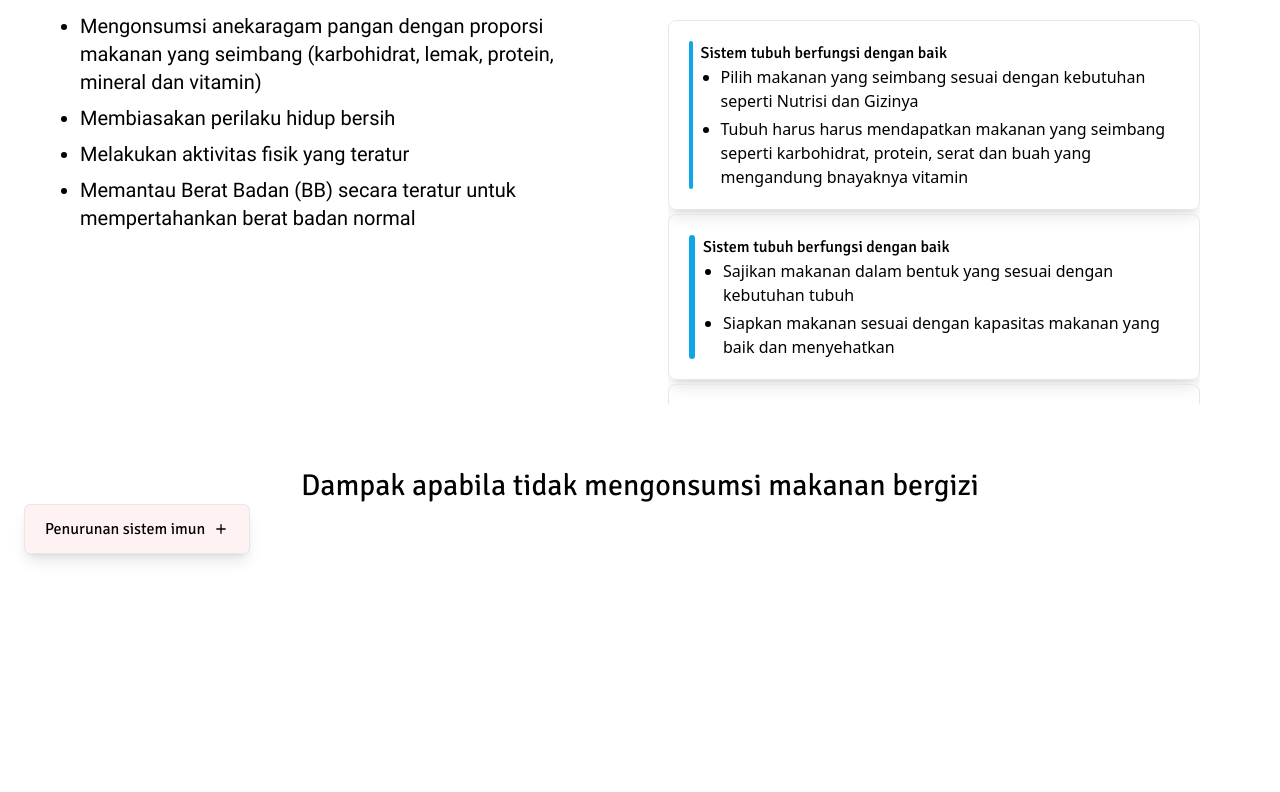
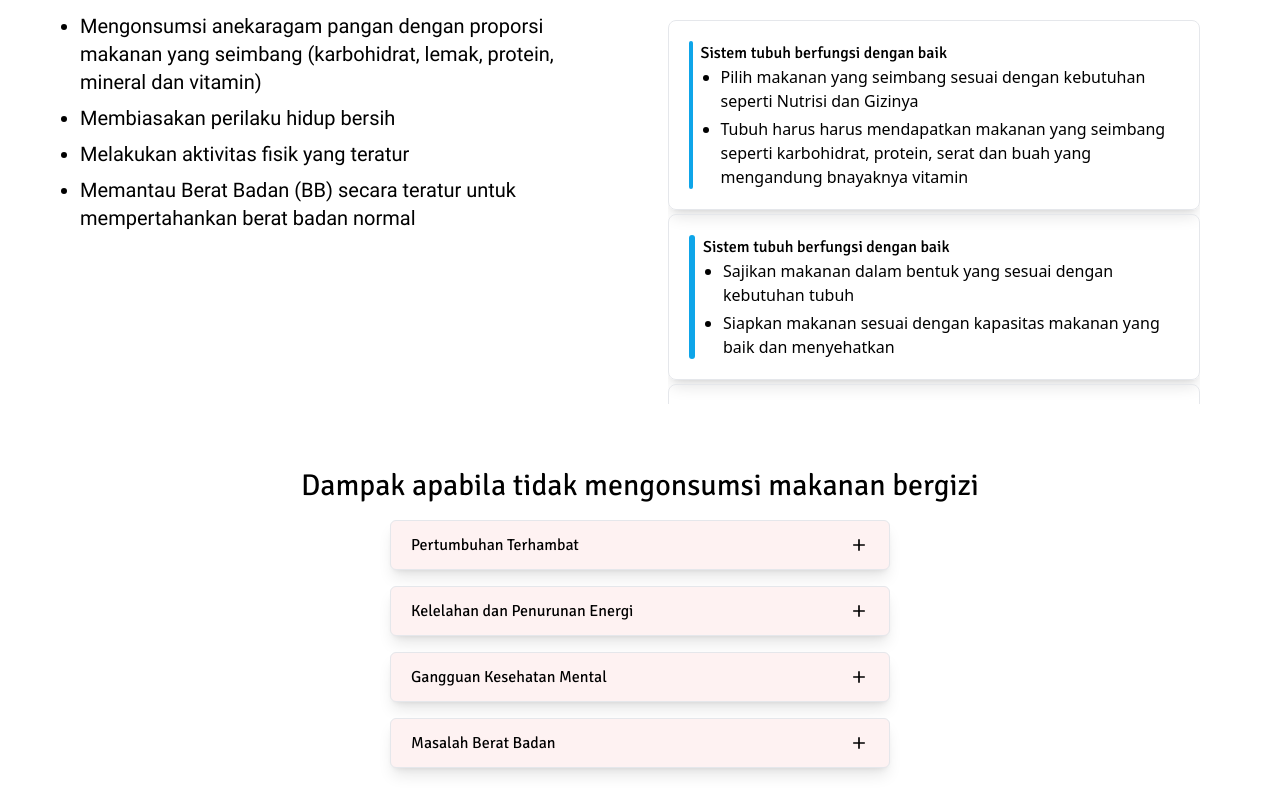
Before and after one commit to Fishniki/web-sagasitas, a React (Vite) app: page / in a window 1280 px wide. Shown: the part 2243-3035 px from the top of the page. Before the commit the page ends 2821 px from the top, so only its background shows below. Built offline with nearby package versions, Linux system fonts and the light colour scheme.

Commit message:
new content

```diff
--- a/src/components/Content.jsx
+++ b/src/components/Content.jsx
@@ -2,10 +2,32 @@ import { FaArrowRight } from "react-icons/fa6";
 import Fisik from "../assets/img/sfisik2.png";
 import { MdAdd } from "react-icons/md";
 import { useState } from "react";
+import { FiMinus } from "react-icons/fi";
 
 const Content = () => {
 
-  const[page, setPage] = useState(true)
+  const [visibleSections, setVisibleSections] = useState(Array(4).fill(false));
+
+  // Content for each section
+  const sectionContents = [
+    "Pada anak-anak dan remaja, kekurangan nutrisi dapat menghambat pertumbuhan fisik dan perkembangan mental. Ini bisa berakibat pada tinggi badan yang tidak optimal, penurunan kemampuan belajar, dan gangguan perkembangan otak.",
+    "Tanpa nutrisi yang cukup, tubuh tidak memiliki bahan bakar yang diperlukan untuk menghasilkan energi. Ini bisa menyebabkan kelelahan kronis, kurangnya konsentrasi, dan produktivitas yang menurun.",
+    "Kekurangan nutrisi tertentu, seperti vitamin B, asam lemak omega-3, dan mineral, dapat berkontribusi pada masalah kesehatan mental seperti depresi, kecemasan, dan gangguan suasana hati.",
+    "Tidak mengonsumsi makanan bergizi dapat menyebabkan masalah berat badan, baik kelebihan berat badan maupun kekurangan berat badan. Diet yang tidak seimbang bisa menyebabkan penumpukan lemak yang berlebihan atau, sebaliknya, penurunan berat badan yang tidak sehat."
+  ];
+
+  const sectionTitles = [
+    "Pertumbuhan Terhambat",
+    "Kelelahan dan Penurunan Energi",
+    "Gangguan Kesehatan Mental",
+    "Masalah Berat Badan"
+  ];
+
+  const toggleSection = (index) => {
+    const newVisibility = [...visibleSections];
+    newVisibility[index] = !newVisibility[index];
+    setVisibleSections(newVisibility);
+  };
 
 return (
     <div className="mt-20 ">
@@ -115,19 +137,34 @@ return (
   </div>
         </div>
 
-        <div>
-          <div className="p-6">
-            <h1 className="text-center font-signika text-3xl">Dampak apabila tidak mengonsumsi makanan bergizi</h1>
+      <div>
+      <div className="p-6">
+      <h1 className="text-center font-signika text-3xl">
+        Dampak apabila tidak mengonsumsi makanan bergizi
+      </h1>
 
-            <div className="inline-block h-auto bg-red-50 border py-3 px-5 shadow-lg rounded-md">
-              <div className="flex items-center gap-2 font-signika">Penurunan sistem imun <MdAdd onClick={() => setPage(!page)} /></div>
-              <div className={`${page ? 'hidden' : 'block'}`}>
-                <p className="max-w-[500px]">Tubuh yang tidak mendapatkan asupan nutrisi yang cukup akan lebih rentan terhadap infeksi dan penyakit.
-                  Sistem kekebalan tubuh memerlukan nutrisi yang tepat untuk berfungsi secara optimal.</p>
-              </div>
+      <div className="flex flex-col items-center">
+        {sectionContents.map((content, index) => (
+          <div
+            key={index}
+            className="bg-red-50 border py-3 px-5 w-full max-w-[500px] shadow-lg rounded-md mt-4"
+          >
+            <div className="flex items-center gap-2 font-signika justify-between">
+              {sectionTitles[index]}
+              <button onClick={() => toggleSection(index)}>
+                {visibleSections[index] ? <FiMinus size={20} /> : <MdAdd size={20} />}
+              </button>
+            </div>
+            <div className={`${visibleSections[index] ? 'block' : 'hidden'}`}>
+              <p className="text-start mt-5">
+                {content}
+              </p>
             </div>
           </div>
-        </div>
+        ))}
+      </div>
+    </div>
+      </div>
 
     </div>
   );
```
